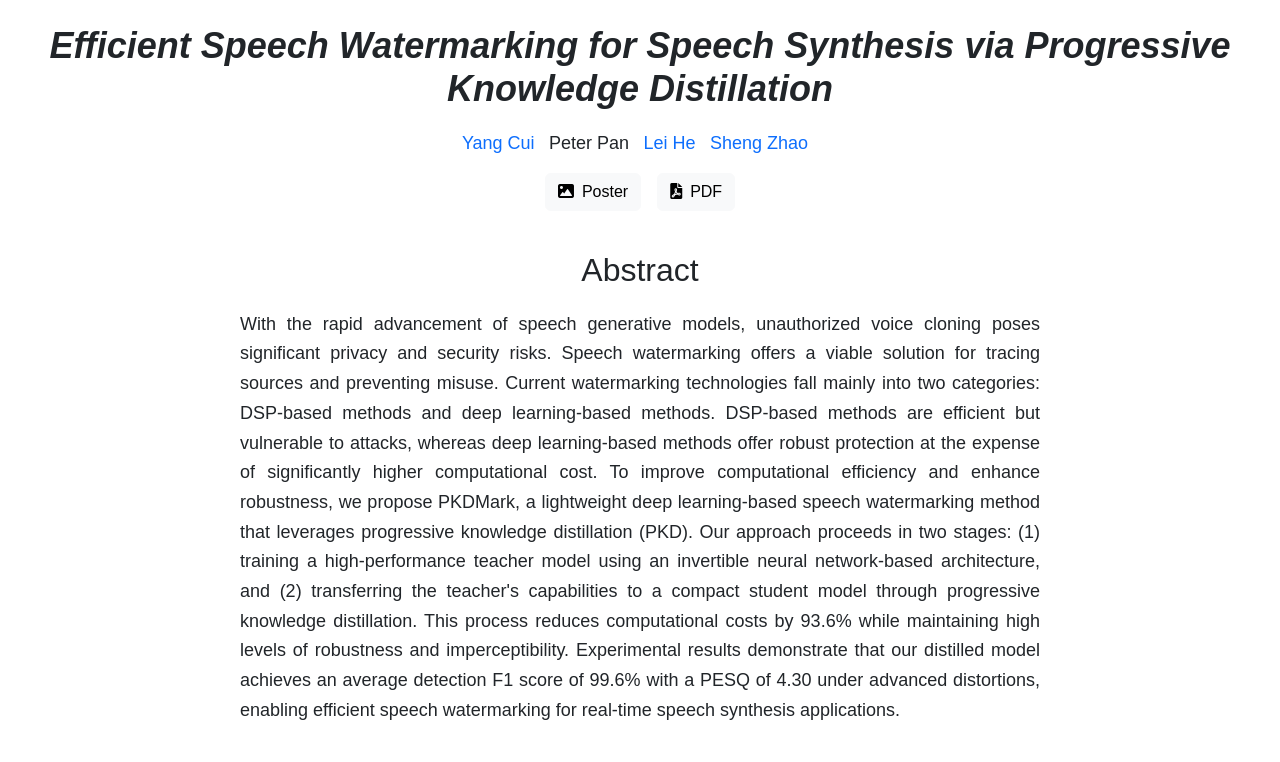
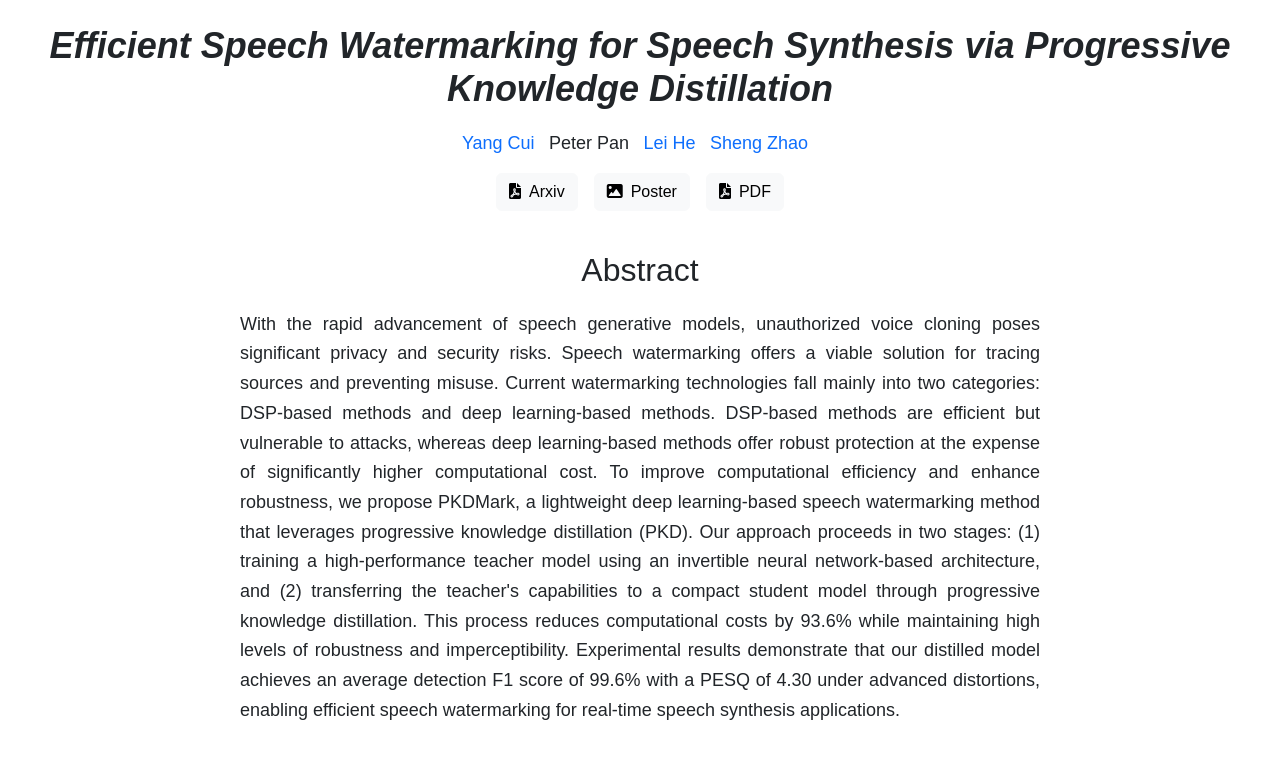
Before and after one commit to scimagian/scimagian.github.io, a plain HTML site: page PKDMark/index.html in a window 1280 px wide. Shown: the top 762 px of the page. Drawn offline with nearby package versions, Linux system fonts and the light colour scheme; some packages are replaced by stand-ins of ours; grey boxes are pictures that could not be loaded; a script that the page names is missing.

Commit message:
addPDFsource

```diff
--- a/PKDMark/index.html
+++ b/PKDMark/index.html
@@ -44,8 +44,9 @@
     </div>
 
     <div class="d-flex justify-content-center gap-3 mb-4 mt-3">
+      <a href="https://arxiv.org/abs/2509.19812" class="btn btn-light"><i class="fas fa-file-pdf me-2"></i>Arxiv</a>
       <a href="conference/poster.pdf" class="btn btn-light"><i class="fas fa-image me-2"></i>Poster</a>
-      <a href="https://arxiv.org/abs/2509.19812" class="btn btn-light"><i class="fas fa-file-pdf me-2"></i>PDF</a>
+      <a href="https://confcats-event-sessions.s3.amazonaws.com/asru25/papers/55.pdf" class="btn btn-light"><i class="fas fa-file-pdf me-2"></i>PDF</a>
     </div>
   </div>
 </center>
```
